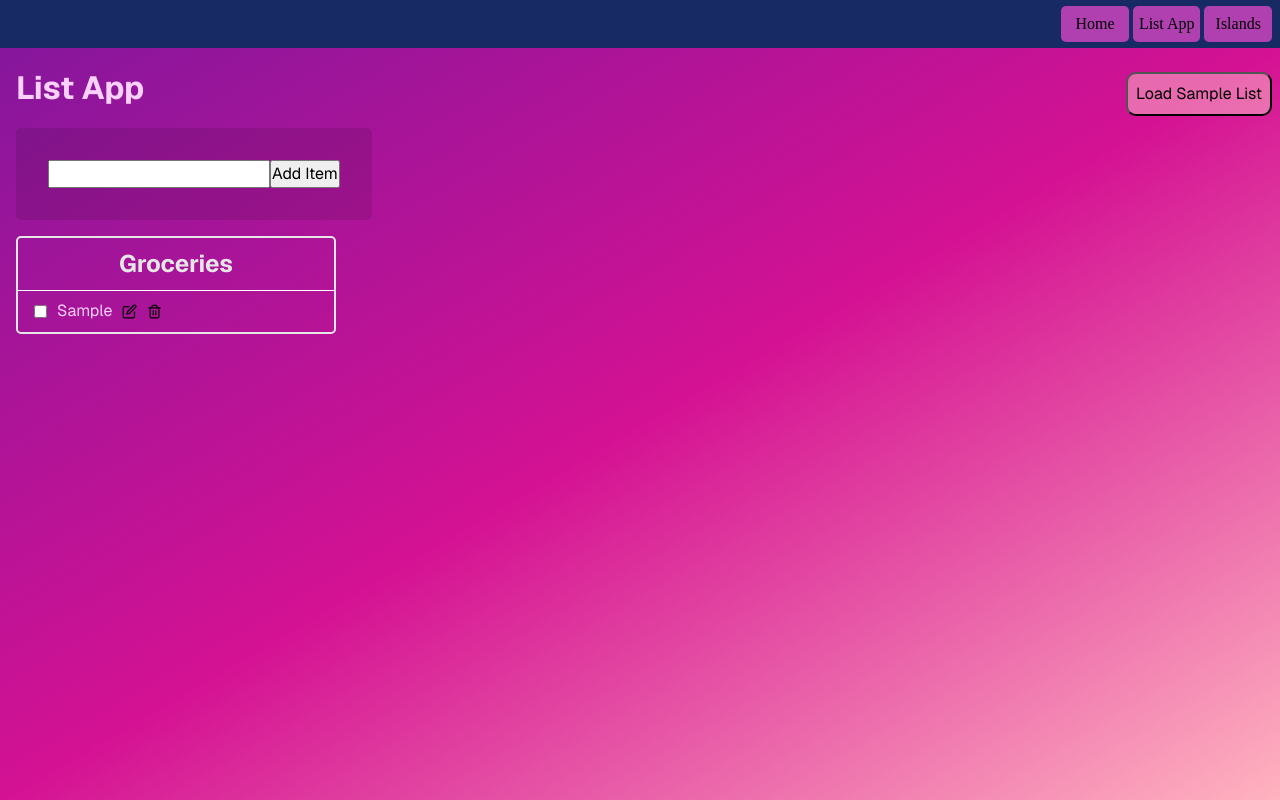
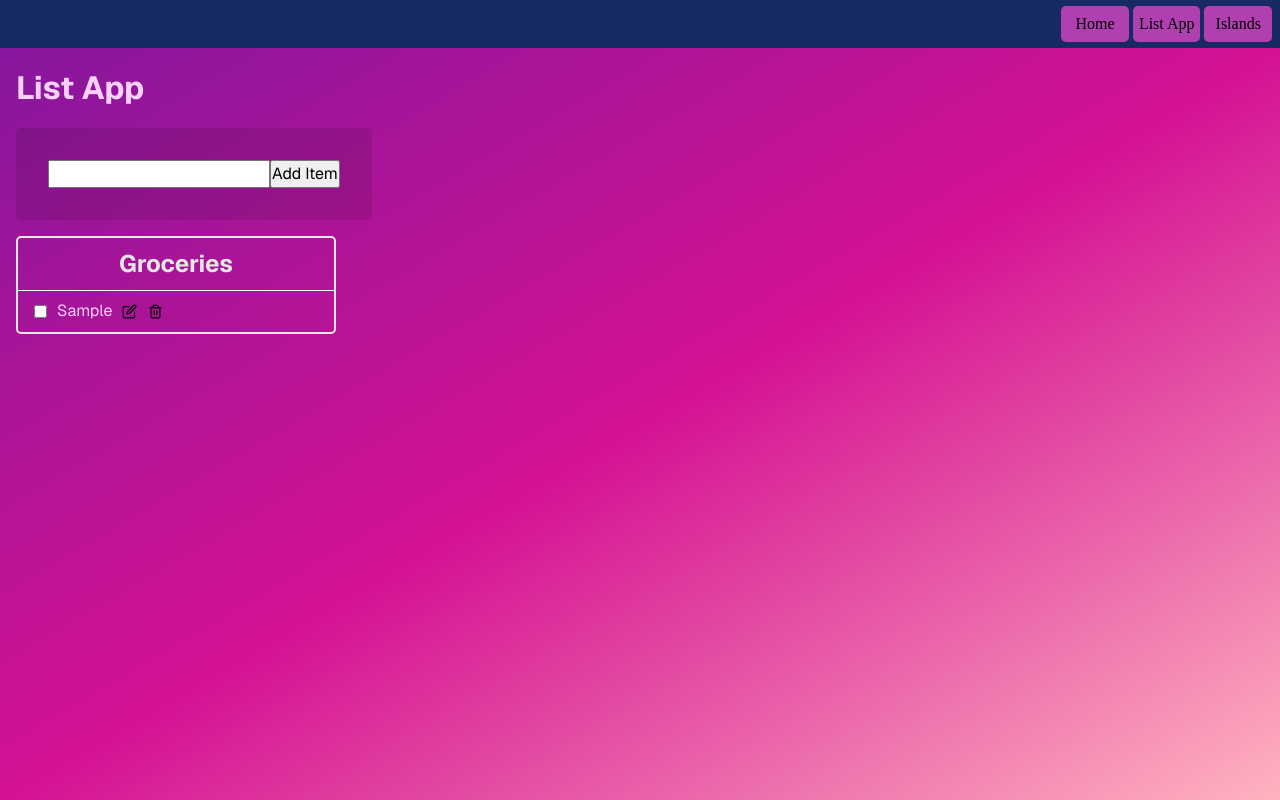
Before and after one commit to franco-ortega/workshop, a Next.js app: page /list in a window 1280 px wide. Both pictures are taken after typing "Sample" into the empty fields and a click on the button "Add Item". Built offline with nearby package versions, Linux system fonts and the light colour scheme.

Commit message:
create container for svg buttons to prevent shrinkage with longer text

```diff
--- a/app/list/page.js
+++ b/app/list/page.js
@@ -53,7 +53,7 @@ export default function Home() {
 
 	return (
 		<div className={styles.page}>
-			<SampleData />
+			{/* <SampleData /> */}
 			<main>
 				<h1>List App</h1>
 				{/* form needs to add item to list - a handler that updates state and local storage */}
--- a/components/ListItem/ListItem.jsx
+++ b/components/ListItem/ListItem.jsx
@@ -29,8 +29,12 @@ export default function ListItem({
 					/>
 					<label htmlFor={item.data}>{item.data}</label>
 
+					<div>
 						<button onClick={() => setEdit(true)}>
-						<Icon iconAlt={'Edit'} iconPath={'/icons/edit-icon-feather.svg'} />
+							<Icon
+								iconAlt={'Edit'}
+								iconPath={'/icons/edit-icon-feather.svg'}
+							/>
 						</button>
 						<button onClick={() => deleteItemHandler(item.id)}>
 							<Icon
@@ -38,6 +42,7 @@ export default function ListItem({
 								iconPath={'/icons/trash-icon-feather.svg'}
 							/>
 						</button>
+					</div>
 				</>
 			) : (
 				<>
--- a/components/ListItem/ListItem.module.css
+++ b/components/ListItem/ListItem.module.css
@@ -15,12 +15,20 @@
 		border-bottom: solid 1px transparent;
 	}
 
+	div {
+		/* outline: yellow dotted 1px; */
+
+		display: flex;
+		gap: 0.625rem;
+
 		& > button {
 			background-color: transparent;
 			border: none;
 
 			transition: all 250ms linear;
 			border-radius: 2px;
+
+			min-width: 1rem;
 
 			@media (hover: hover) {
 				&:hover {
@@ -31,6 +39,7 @@
 			}
 		}
 	}
+}
 
 .ListItem:has(input:checked) {
 	color: hsl(0, 0%, 0%);
```
Lines whose indentation alone changed are shown as unchanged.
